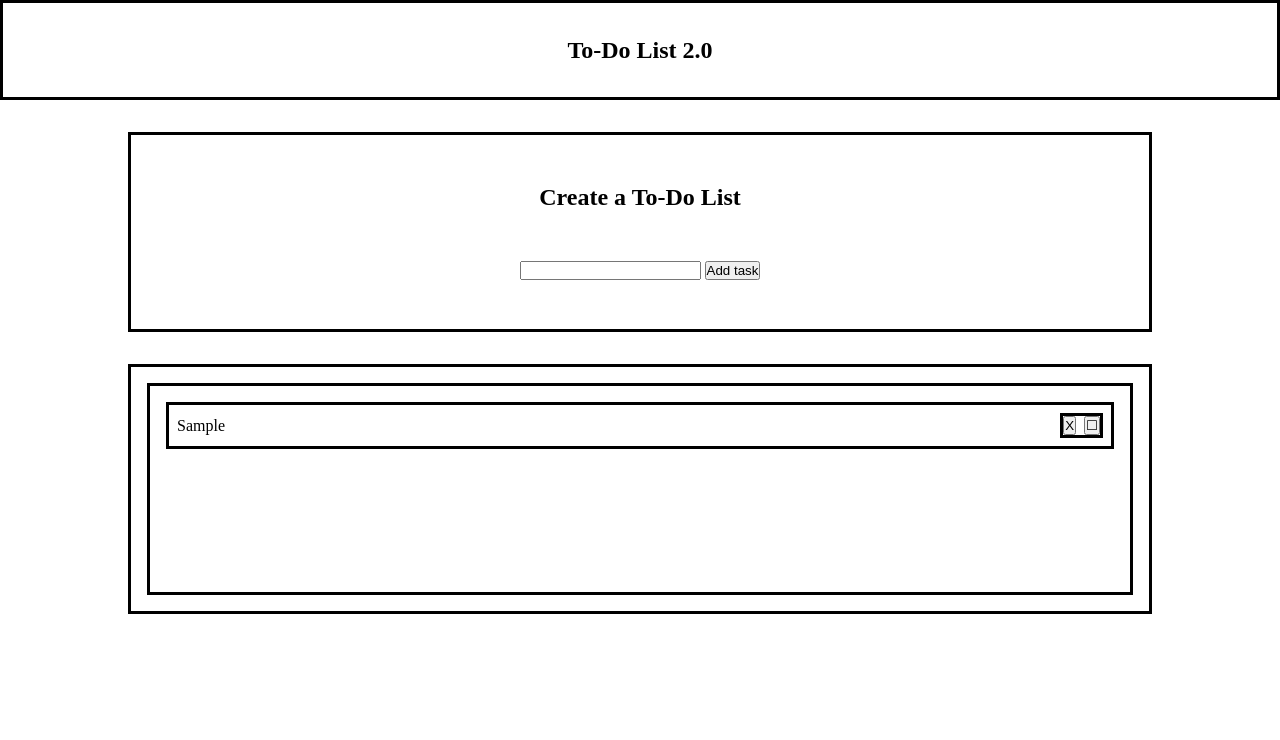
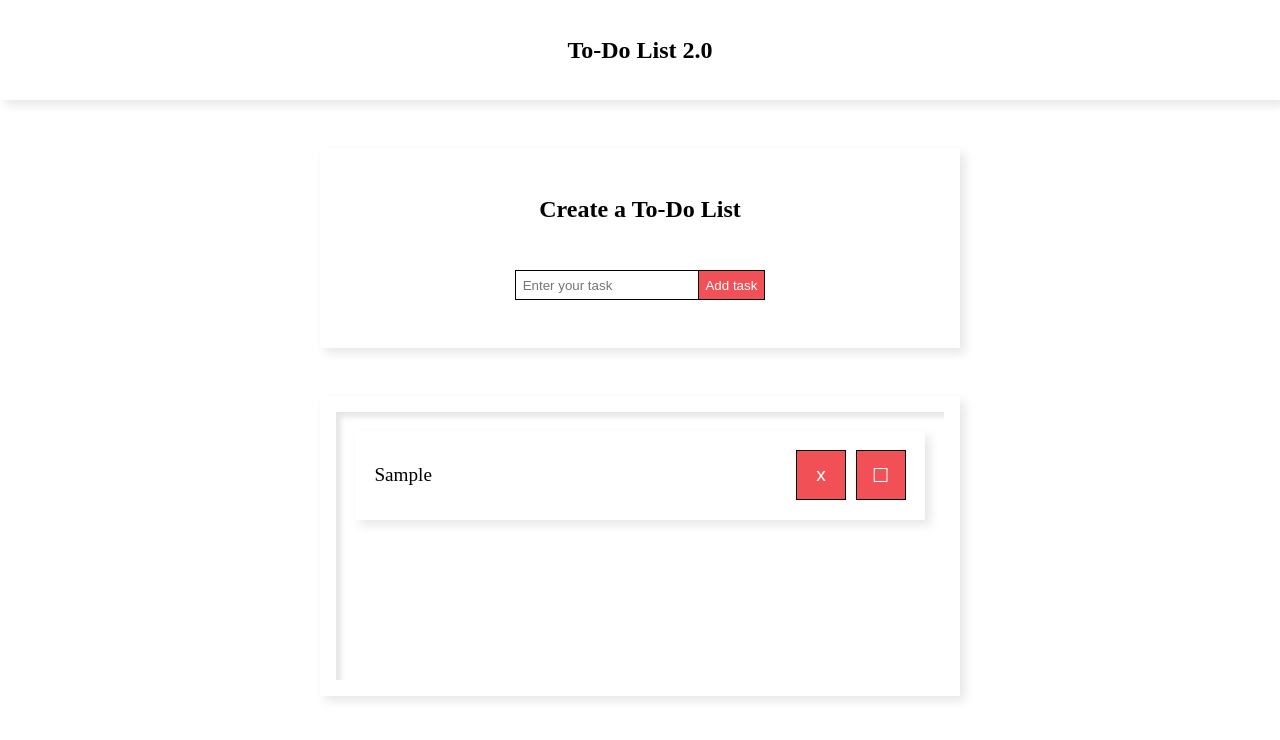
Before and after one commit to Niccar95/To-Do-List-2.0, a website built with Vite: page index.html in a window 1280 px wide. Both pictures are taken after typing "Sample" into the empty fields and a click on the button "Add task". Built offline with nearby package versions, Linux system fonts and the light colour scheme.

Commit message:
began styling for application

```diff
--- a/index.html
+++ b/index.html
@@ -9,11 +9,19 @@
     <section id="header">
       <h1 class="headerTitle">To-Do List 2.0</h1>
     </section>
-    <section id="listSection">
+    <section id="createListSection">
       <h2 class="listTitle">Create a To-Do List</h2>
       <form type="submit" class="listForm">
-        <input class="taskInput" type="text" />
-        <button class="submitButton" type="submit">Add task</button>
+        <section class="inputContainer">
+          <input
+            class="taskInput"
+            type="text"
+            placeholder="Enter your task"
+            maxlength="35"
+            autofocus
+          />
+          <button class="submitButton" type="submit">Add task</button>
+        </section>
       </form>
     </section>
 
--- /dev/null
+++ b/src/scss/_breakpoints.scss
@@ -0,0 +1,14 @@
+$tablet: 768px;
+$large-desktop: 1200px;
+
+@mixin tablet {
+  @media screen and (min-width: $tablet) {
+    @content;
+  }
+}
+
+@mixin desktop {
+  @media screen and (min-width: $large-desktop) {
+    @content;
+  }
+}
--- /dev/null
+++ b/src/scss/style.scss
@@ -0,0 +1,137 @@
+@use "breakpoints";
+
+* {
+  margin: 0;
+  padding: 0;
+  box-sizing: border-box;
+}
+
+body {
+  display: flex;
+  flex-direction: column;
+  align-items: center;
+  justify-content: flex-start;
+  height: 100vh;
+  gap: 2em;
+
+  @include breakpoints.desktop() {
+    gap: 3em;
+  }
+
+  #header {
+    display: flex;
+    align-items: center;
+    justify-content: center;
+    box-shadow: 5px 5px 10px rgba(0, 0, 0, 0.1);
+    width: 100%;
+    height: 100px;
+  }
+
+  #createListSection {
+    display: flex;
+    flex-direction: column;
+    align-items: center;
+    justify-content: space-evenly;
+    width: 80%;
+    height: 200px;
+    box-shadow: 5px 5px 10px rgba(0, 0, 0, 0.1);
+
+    @include breakpoints.desktop() {
+      width: 50%;
+    }
+
+    .inputContainer {
+      position: relative;
+
+      .taskInput {
+        padding: 0.5em;
+        width: 250px;
+        border: solid 0.5px black;
+      }
+    }
+
+    .submitButton {
+      height: 100%;
+      padding: 0.5em;
+      position: absolute;
+      top: 0;
+      right: 0;
+      background-color: #f15156;
+      color: white;
+      border: none;
+      border: solid 0.5px black;
+    }
+  }
+
+  #taskSection {
+    width: 80%;
+    height: 250px;
+    padding: 1em;
+    box-shadow: 5px 5px 10px rgba(0, 0, 0, 0.1);
+    @include breakpoints.desktop() {
+      width: 50%;
+      height: 300px;
+    }
+
+    .newList {
+      display: flex;
+      flex-direction: column;
+      gap: 0.7em;
+      overflow-y: auto;
+      width: 100%;
+      height: 100%;
+      padding: 1em 1em;
+      list-style: none;
+      box-shadow: inset 5px 5px 5px rgba(0, 0, 0, 0.1);
+
+      @include breakpoints.desktop() {
+        width: 100%;
+        font-size: 1.2em;
+      }
+
+      .listItem {
+        display: flex;
+        flex-grow: unset;
+        justify-content: space-between;
+        align-items: center;
+        padding: 1em;
+        box-shadow: 5px 5px 10px rgba(0, 0, 0, 0.1);
+
+        .buttonContainer {
+          display: flex;
+          gap: 0.5em;
+
+          .checkButton {
+            width: 30px;
+            height: 30px;
+            background-color: #f15156;
+            color: white;
+            border: none;
+            border: solid 0.5px black;
+            font-size: 1em;
+            cursor: pointer;
+            @include breakpoints.desktop() {
+              width: 50px;
+              height: 50px;
+            }
+          }
+
+          .removeButton {
+            width: 30px;
+            height: 30px;
+            background-color: #f15156;
+            color: white;
+            border: none;
+            border: solid 0.5px black;
+            font-size: 1em;
+            cursor: pointer;
+            @include breakpoints.desktop() {
+              width: 50px;
+              height: 50px;
+            }
+          }
+        }
+      }
+    }
+  }
+}
--- a/src/style.scss
+++ /dev/null
@@ -1,66 +0,0 @@
-* {
-  margin: 0;
-  padding: 0;
-  box-sizing: border-box;
-}
-
-body {
-  display: flex;
-  flex-direction: column;
-  align-items: center;
-  justify-content: flex-start;
-  height: 100vh;
-  gap: 2em;
-
-  #header {
-    display: flex;
-    align-items: center;
-    justify-content: center;
-    border: solid black;
-    width: 100%;
-    height: 100px;
-  }
-
-  #listSection {
-    display: flex;
-    flex-direction: column;
-    align-items: center;
-    justify-content: space-evenly;
-    border: solid black;
-    width: 80%;
-    height: 200px;
-  }
-
-  #taskSection {
-    border: solid black;
-    width: 80%;
-    height: 250px;
-    padding: 1em;
-
-    .newList {
-      display: flex;
-      flex-direction: column;
-      gap: 0.7em;
-      overflow-y: auto;
-      width: 100%;
-      height: 100%;
-      border: solid black;
-      padding: 1em 1em;
-      list-style: none;
-
-      .listItem {
-        display: flex;
-        justify-content: space-between;
-        align-items: center;
-        border: solid black;
-        padding: 0.5em;
-
-        .buttonContainer {
-          display: flex;
-          gap: 0.5em;
-          border: solid black;
-        }
-      }
-    }
-  }
-}
--- a/src/ts/createHtml.ts
+++ b/src/ts/createHtml.ts
@@ -1,4 +1,4 @@
-import { Tasks } from "./models/tasks";
+import { Tasks } from "./models/Tasks";
 
 export function createHtml(newList: Element | null, taskList: Tasks[]) {
   taskList.forEach((task, i) => {
@@ -6,7 +6,7 @@ export function createHtml(newList: Element | null, taskList: Tasks[]) {
     const removeButton = document.createElement("button");
     listItem.classList.add("listItem");
     removeButton.classList.add("removeButton");
-    removeButton.innerHTML = "X";
+    removeButton.innerHTML = "x";
 
     const checkButton = document.createElement("button");
     checkButton.classList.add("checkButton");
```
Also changed, not shown: src/ts/main.ts (+2 -5 lines).
